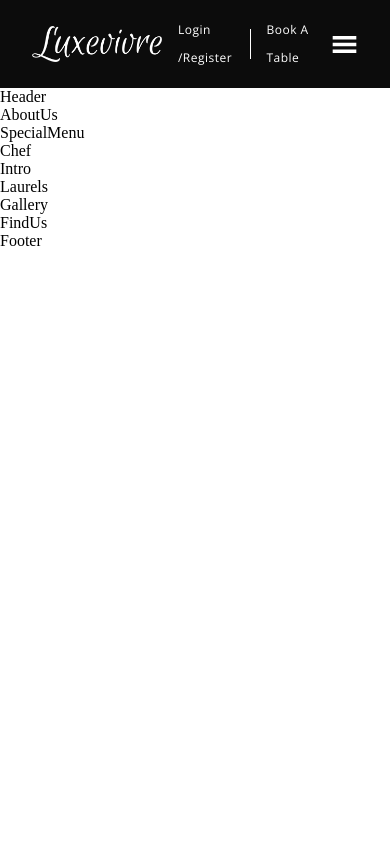
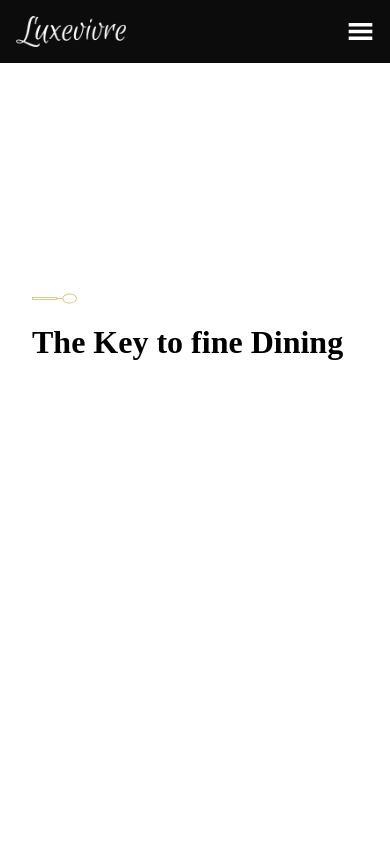
Before and after one commit to dolce-emmy/LuxeVivre, a React (Vite) app in the folder LuxeVivre/: page / in a window 390 px wide. Shown: the top 844 px of the page. Built offline with nearby package versions, Linux system fonts and the light colour scheme; the HTML template or start-up script is replaced by a standard one; a web font is replaced by a local one.

Commit message:
updated the subHeading

```diff
--- a/LuxeVivre/src/components/Navbar/Navbar.css
+++ b/LuxeVivre/src/components/Navbar/Navbar.css
@@ -92,6 +92,32 @@
     right: 20px;
 }
 
+.app__navbar-smallscreen_links {
+
+    list-style: none;
+}
+
+.app__navbar-smallscreen_links li {
+
+    margin: 2rem;
+    cursor: pointer;
+    color: var(--color-golden);
+    font-size: 2rem;
+    text-align: center;
+    font-family: var(--font-base);
+}
+
+.app__navbar-smallscreen_links li:hover {
+    color: var(--color-white);
+}
+
+@media screen and (max-width: 2000px) {
+
+    .app__navbar-logo img {
+        width: 210px;
+    }
+}
+
 @media screen and (max-width: 1150px) {
     .app__navbar-links {
         display: none;
@@ -103,3 +129,18 @@
         align-items: center;
     }
 }
+
+@media screen and (max-width: 650px) {
+
+    .app__navbar {
+        padding: 1rem;
+    }
+
+    .app__navbar-login {
+        display: none;
+    }
+
+    .app__navbar-logo img {
+        width: 110px;
+    }
+}
--- a/LuxeVivre/src/components/Navbar/Navbar.jsx
+++ b/LuxeVivre/src/components/Navbar/Navbar.jsx
@@ -10,7 +10,7 @@
 
   const [toggleMenu, setToggleMenu] = useState(false);
 
-
+// the MdOutlineRestaurantMenu is the icon for the close button we got it from react-icons library by installing it with npm install react-icons --save and then importing it in the Navbar.jsx file, we searched for it from
   return(
 
   <nav className='app__navbar'>
@@ -35,7 +35,7 @@
       {toggleMenu && (
         <div className='app__navbar-smallscreen_overlay flex__center slide-bottom'>
         <MdOutlineRestaurantMenu fontsize = {27} className='overlay__close' onClick={()=> setToggleMenu(false)}/>
-        <ul className='app__navbar-smallscreen-links'>
+        <ul className='app__navbar-smallscreen_links'>
       <li className="p__opensans"><a href="#home">Home</a></li>
       <li className="p__opensans"><a href="#about">About</a></li>
       <li className="p__opensans"><a href="#menu">Menu</a></li>
--- a/LuxeVivre/src/components/SubHeading/SubHeading.jsx
+++ b/LuxeVivre/src/components/SubHeading/SubHeading.jsx
@@ -1,8 +1,11 @@
 import React from 'react';
+import {images} from '../../constants';
 
-const SubHeading = () => (
-  <div>
-    SubHeading
+const SubHeading = ({title}) => (
+  <div style={{marginBottom:'1rem'}}>
+    <p className='p__cormorant'>{title}</p>
+
+    <img src={images.spoon} alt="spoon" className='spoon__img' />
   </div>
 );
 
--- a/LuxeVivre/src/container/Header/Header.jsx
+++ b/LuxeVivre/src/container/Header/Header.jsx
@@ -1,10 +1,18 @@
 import React from 'react';
-
+import SubHeading from '../../components/SubHeading/SubHeading';
+import {images} from '../../constants';
 import './Header.css';
 
 const Header = () => (
-  <div>
-    Header
+  <div className='app__header app__wrapper section__padding' id='home'>
+    <div className='app__wrapper_info'>
+      <SubHeading title='Chase the new flavour ' />
+      <h1 className='app__header-h1'>The Key to fine Dining</h1>
+    </div>
+
+    <div className='app__wrapper_img'>
+
+    </div>
   </div>
 );
 
```
